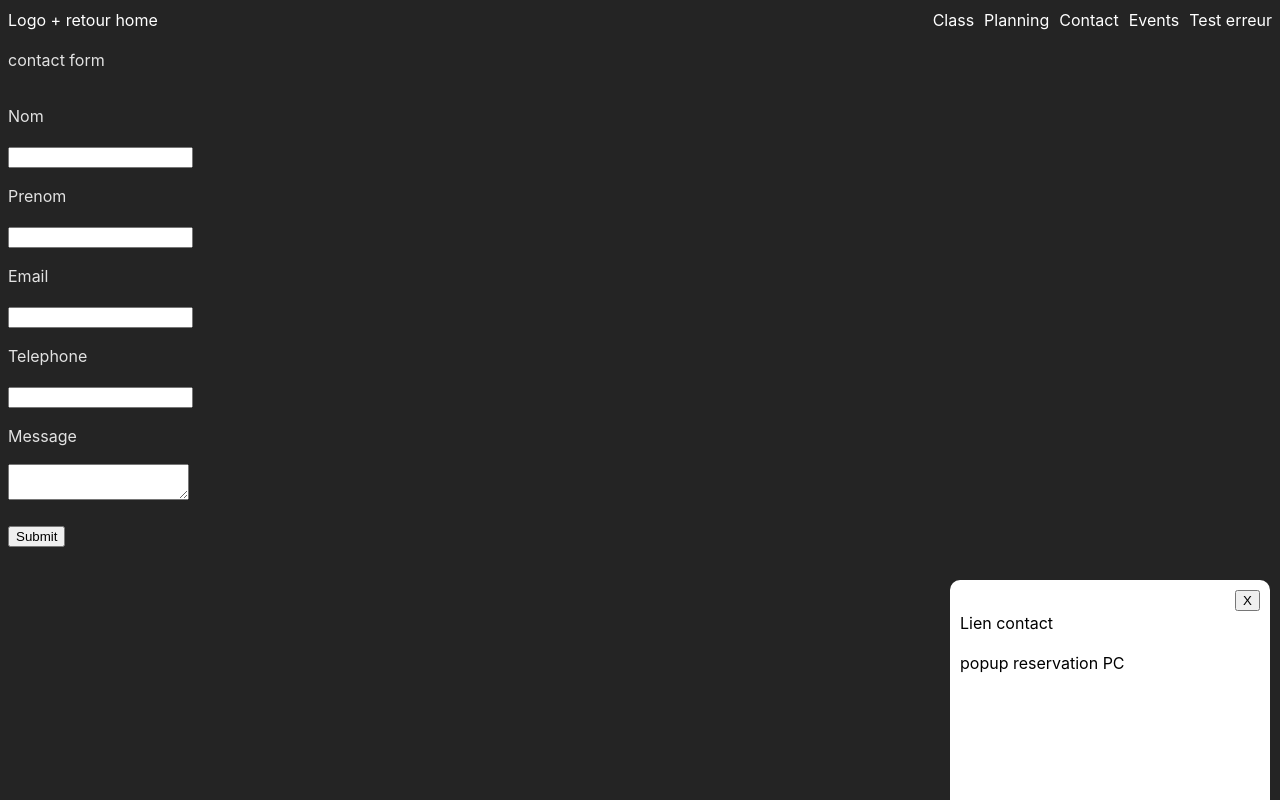
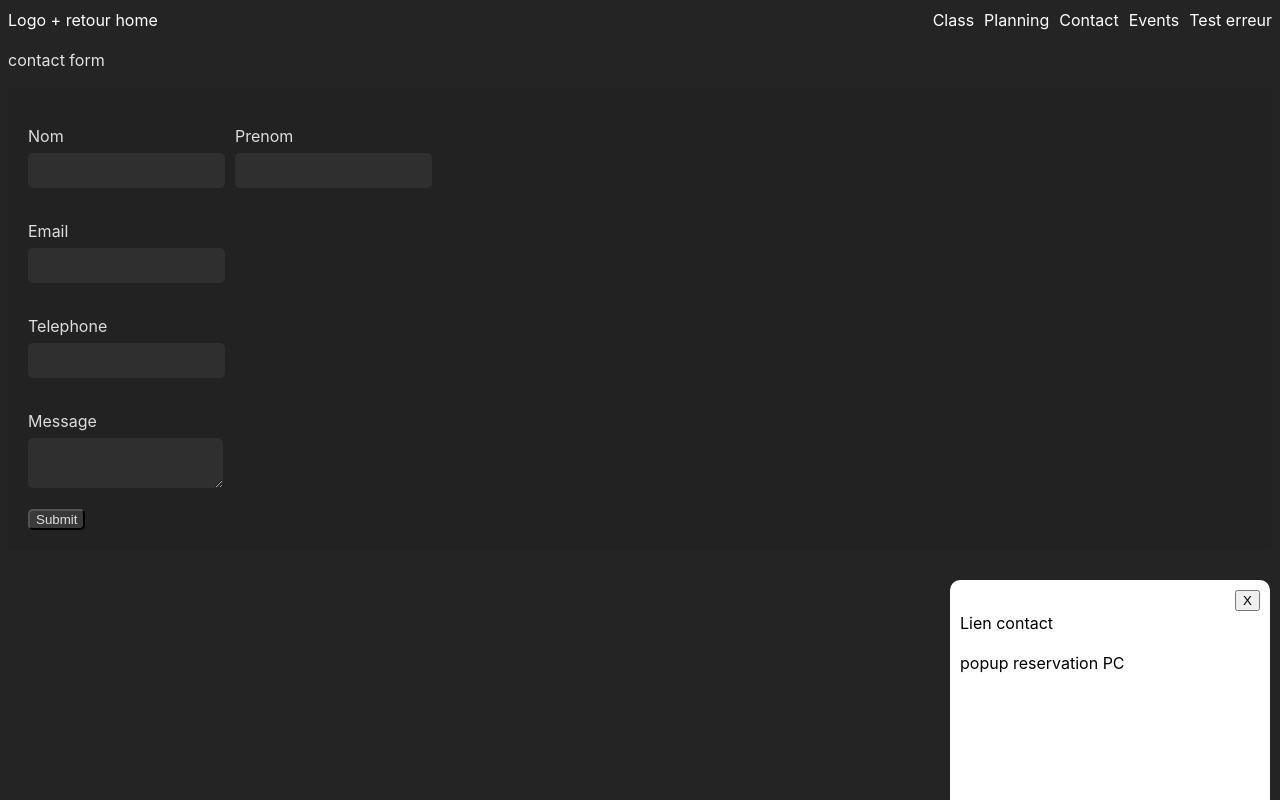
Before and after one commit to Crrux/CrossfitObernai, a React (Vite) app: page /contact in a window 1280 px wide. Built offline with nearby package versions, Linux system fonts and the light colour scheme.

Commit message:
style form contact

```diff
--- a/src/pages/contact/_contact.sass
+++ b/src/pages/contact/_contact.sass
@@ -1,6 +1,44 @@
+$dark-bg: #222
+$light-text: #ddd
+$error-text: #ff6347
+
 #form_contact
     display: flex
     flex-direction: column
-    input[type="submit"]
-        margin-top: 20px
-        width: fit-content
+    background-color: $dark-bg
+    color: $light-text
+    padding: 20px
+    border-radius: 5px
+    &_divname
+        display: flex
+        flex-direction: row
+        flex-wrap: wrap
+        column-gap: 10px
+
+label
+    display: block
+    margin-bottom: 15px
+    p
+        margin-bottom: 5px
+
+    input, textarea
+        // width: 100%
+        padding: 10px
+        border: none
+        border-radius: 5px
+        background-color: lighten($dark-bg, 5%)
+        color: $light-text
+
+    span
+        color: $error-text
+        font-size: 0.8em
+
+input[type="submit"]
+    background-color: rgb(255, 255,255,0.1 )
+    color: $light-text
+    cursor: pointer
+    transition: background-color 0.3s ease
+    width: fit-content
+    border-radius: 5px
+    &:hover
+        background-color: darken($error-text, 10%)
--- a/src/pages/contact/contact.jsx
+++ b/src/pages/contact/contact.jsx
@@ -95,6 +95,7 @@ function Contact() {
     <>
       <p>contact form</p>
       <form onSubmit={handleSubmit} noValidate id="form_contact">
+        <div id="form_contact_divname">
           <label htmlFor="name">
             <p>Nom</p>
             <input
@@ -119,6 +120,8 @@ function Contact() {
             />
             {errors.firstnameError && <span>{errors.firstnameError}</span>}
           </label>
+        </div>
+
         <label htmlFor="email">
           <p>Email</p>
           <input
--- a/src/sass/style.css
+++ b/src/sass/style.css
@@ -19,11 +19,49 @@ header nav {
 #form_contact {
   display: flex;
   flex-direction: column;
+  background-color: #222;
+  color: #ddd;
+  padding: 20px;
+  border-radius: 5px;
 }
-#form_contact input[type=submit] {
-  margin-top: 20px;
+#form_contact_divname {
+  display: flex;
+  flex-direction: row;
+  flex-wrap: wrap;
+  -moz-column-gap: 10px;
+       column-gap: 10px;
+}
+
+label {
+  display: block;
+  margin-bottom: 15px;
+}
+label p {
+  margin-bottom: 5px;
+}
+label input, label textarea {
+  padding: 10px;
+  border: none;
+  border-radius: 5px;
+  background-color: #2f2f2f;
+  color: #ddd;
+}
+label span {
+  color: #ff6347;
+  font-size: 0.8em;
+}
+
+input[type=submit] {
+  background-color: rgba(255, 255, 255, 0.1);
+  color: #ddd;
+  cursor: pointer;
+  transition: background-color 0.3s ease;
   width: -moz-fit-content;
   width: fit-content;
+  border-radius: 5px;
+}
+input[type=submit]:hover {
+  background-color: #ff3814;
 }
 
 .PopupPC {
```
Also changed, not shown: 1 other file (tests, documents, lock files or other folders). Lines whose indentation alone changed are shown as unchanged.
